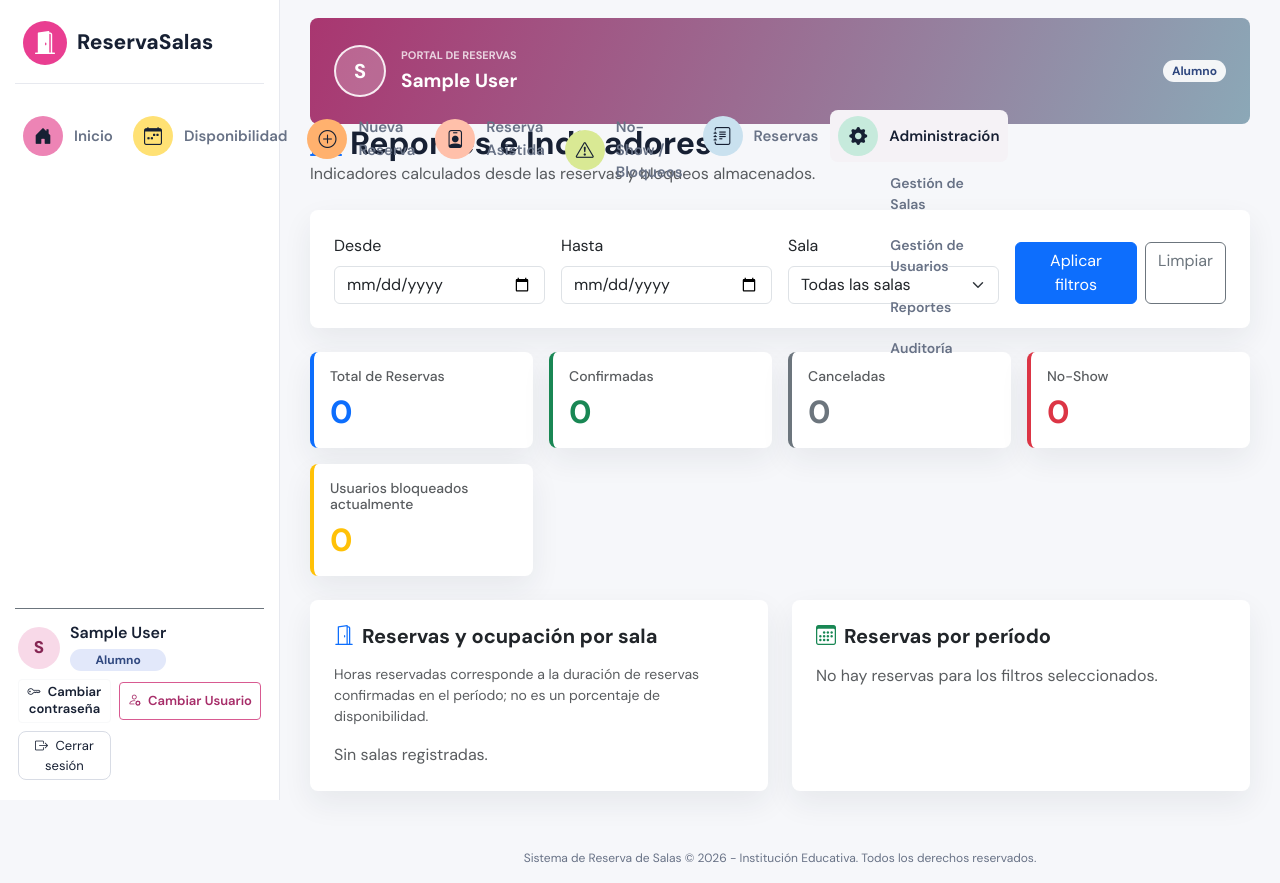
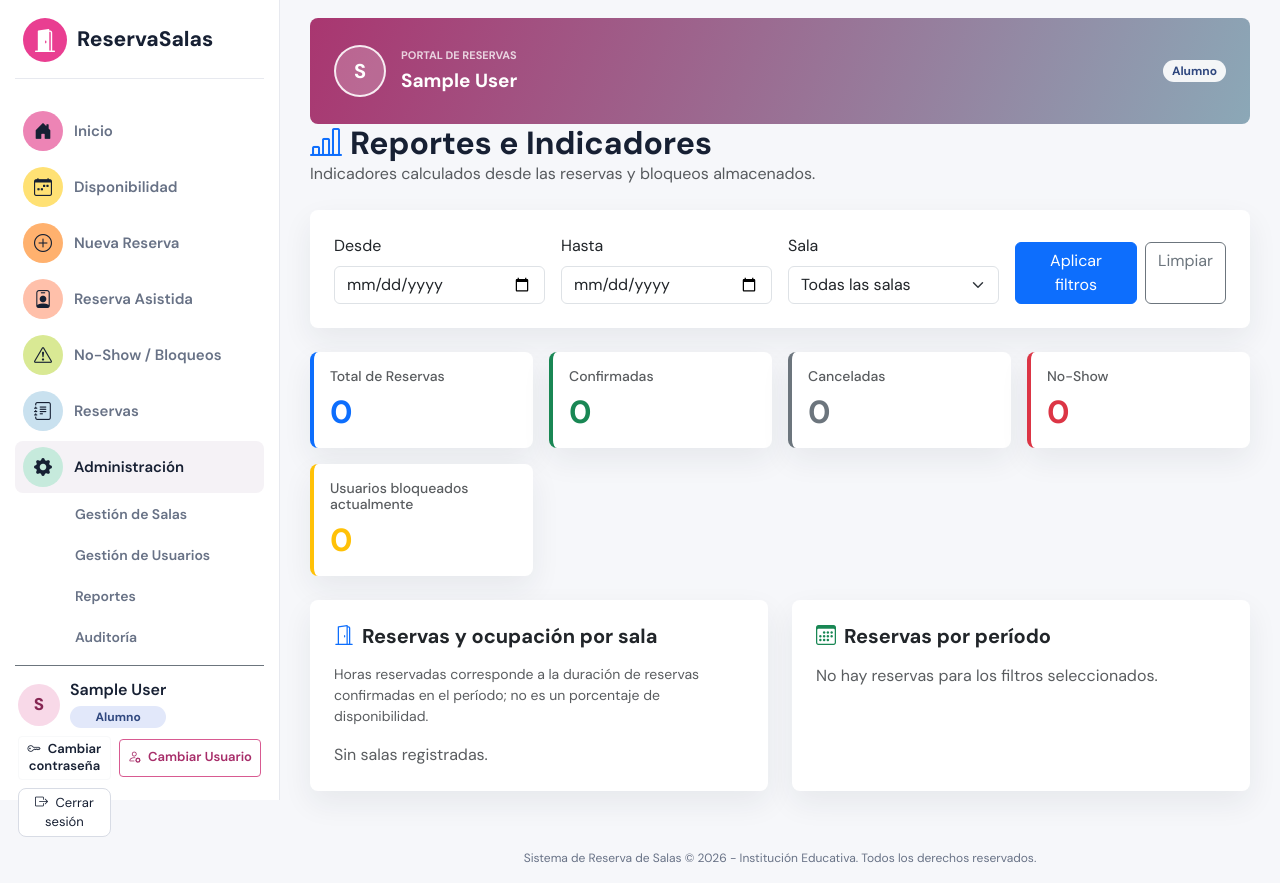
Before and after one commit to cristophergutierrez8-stack/Reserva.de.salas, a Django app: page /reportes/ in a window 1280 px wide. Run offline with Django 4.2, Linux system fonts and the light colour scheme; the visitor is signed in with stand-in values (Sample User, id 1); data comes from the database, SQL or seed files in the repository; data that the repository does not hold is empty.

Commit message:
Corregir superposición del menú lateral
Co-authored-by: Copilot <223556219+Copilot@users.noreply.github.com>

```diff
--- a/static/portal.css
+++ b/static/portal.css
@@ -108,6 +108,11 @@ a {
     width: 100%;
     margin: 0 !important;
     padding-top: 14px;
+}
+
+/* Bootstrap changes the navbar direction at the xl breakpoint. */
+.navbar-custom .navbar-nav {
+    flex-direction: column;
 }
 
 .navbar-nav .nav-item {
```
